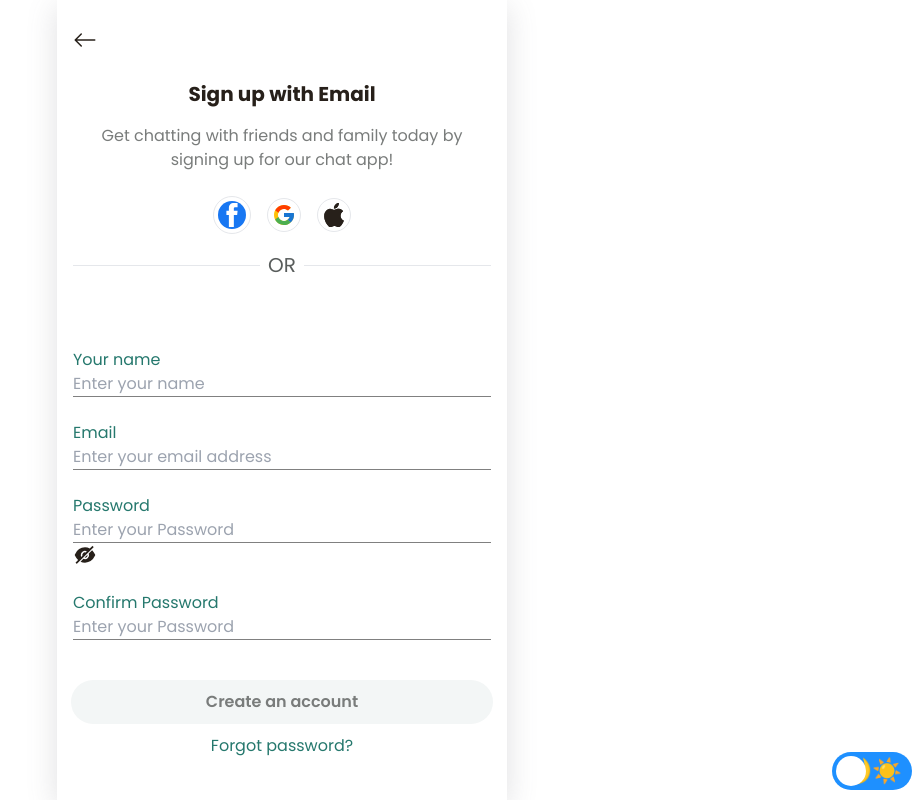
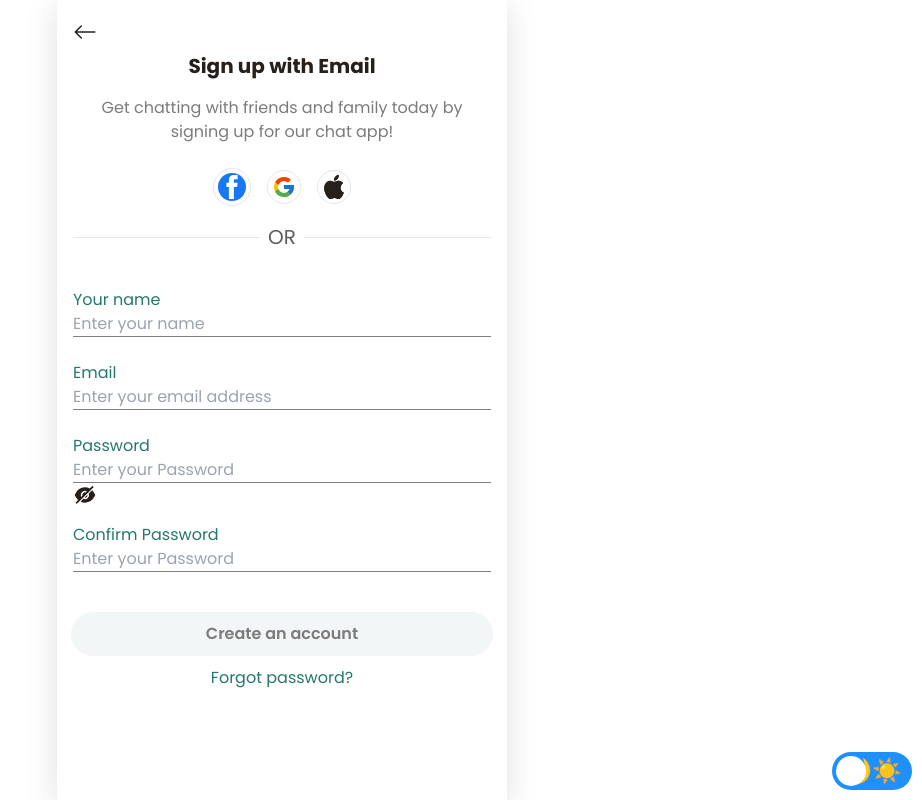
Before and after one commit to preeti28dec/dating-app, a Next.js app: page /sign-up in a window 1280 px wide. Shown: the whole page, without its empty margins (358-1280 px from the left). Built offline with nearby package versions, Linux system fonts and the light colour scheme.

Commit message:
added multiple pages

```diff
--- a/pages/components/login/index.tsx
+++ b/pages/components/login/index.tsx
@@ -9,7 +9,7 @@ export default function Login() {
   return (
     <Root>
       <div className='overhidden'></div>
-      <div className='text-center  text-white'>Chatbox</div>
+      <div className='text-center  text-white'>Dating App</div>
       <div className='Connect'>Connect friends easily & quickly</div>
       <p>
         Our chat app is the perfect way to stay connected with friends and
@@ -60,11 +60,11 @@ const Root = styled.div`
 
   .Connect {
     font-weight: 400;
-    font-size: 60px;
-    line-height: 78px;
+    font-size: 55px;
+    line-height: 70px;
     color: white;
     position: relative;
-    margin: 20px 0px;
+    margin: 15px 0px;
     /* z-index: ; */
   }
   p {
--- a/pages/home.tsx
+++ b/pages/home.tsx
@@ -138,7 +138,9 @@ export default function Home() {
 
   return (
     <Container>
+      {/* <div className="absolute bottom-5"> */}
       <ThemeToggle />
+      {/* </div> */}
       <Header
         title={
           <>
@@ -175,11 +177,11 @@ export default function Home() {
               )}
             </div>
 
-            <div className='mt-12 mb-3'>
+            <div className='mt-4 mb-1'>
               <div className='hs full no-scrollbar sm:flex sm:justify-center sm:gap-4 '>
                 {SliderTab.map((i: any, ind: any) => {
                   return (
-                    <div className=' my-4' key={ind}>
+                    <div className=' my-2' key={ind}>
                       <div className={"flex flex-col items-center text-white"}>
                         <div className={`rounded-full ${i.color} p-1 border`}>
                           <img src={i.img} alt={i.name} />
@@ -267,11 +269,11 @@ export default function Home() {
 }
 const Container = styled.div`
   background-color: var(--color-profile);
-  height: 100vh;
+  /* height: 100vh; */
   .user_list {
     background-color: var(--color-bg-primary);
     width: 100%;
-    height: 61vh;
+    height: 66vh;
     overflow: hidden;
     overflow-y: scroll;
     padding: 10px 20px;
@@ -292,7 +294,7 @@ const Container = styled.div`
     display: flex;
     align-items: center;
     justify-content: space-between;
-    padding: 14px 16px;
+    padding: 6px 16px;
     font-size: 24px;
     line-height: 32px;
     border-top: 1px solid #242e2e;
--- a/pages/index.tsx
+++ b/pages/index.tsx
@@ -1,8 +1,6 @@
 import { useEffect, useState } from "react";
 import styled from "styled-components";
-import HomeLoding from "./components/homeLoding";
 import Login from "./components/login";
-import ThemeToggle from "./components/ThemeToggle";
 
 export default function Home() {
   const [count, setCount] = useState(0);
@@ -18,7 +16,7 @@ export default function Home() {
       <Login />
       {/* <HomeLoding /> */}
       {/* {countInTimeout === 3 ? <Login /> : <HomeLoding />} */}
-      <ThemeToggle />
+      {/* <ThemeToggle /> */}
     </Container>
   );
 }
--- a/pages/sign-up.tsx
+++ b/pages/sign-up.tsx
@@ -55,12 +55,12 @@ export default function SingUpPage() {
       <Header
         title={
           <>
-            <div className='flex py-2 items-center  gap-2 '>
+            <div className='flex  items-center  gap-2 '>
               <Link href='/login'>
                 <BsArrowLeft className='text-2xl' />
               </Link>
             </div>
-            <div className='font-bold text-xl pt-5 text-center'>
+            <div className='font-bold text-xl pt-2 text-center'>
               Sign up with Email
             </div>
             <p className='px-6 py-4 text-center text-[#797C7B]'>
@@ -82,7 +82,7 @@ export default function SingUpPage() {
               </div>
             </div>
 
-            <div className='flex gap-2 items-center my-4'>
+            <div className='flex gap-2 items-center mt-4'>
               <hr className='h-2 w-[50%] ' />
               <span className='text-[20px] pb-2 text-[#595d5c]'>OR</span>{" "}
               <hr className='h-2 w-[50%]' />
@@ -91,7 +91,7 @@ export default function SingUpPage() {
         }
       />
       <div className='mx-4 '>
-        <div className='mt-6'>
+        <div className='mt-2'>
           <label>Your name</label>
           <input
             className='input'
@@ -135,7 +135,7 @@ export default function SingUpPage() {
             )}
           </div>
         </div>
-        <div className='mt-6'>
+        <div className='mt-4'>
           <label>Confirm Password</label>
           <input
             className='input'
```
Also changed, not shown: next.config.js (+0 -8 lines), 1 other file (tests, documents, lock files or other folders).
